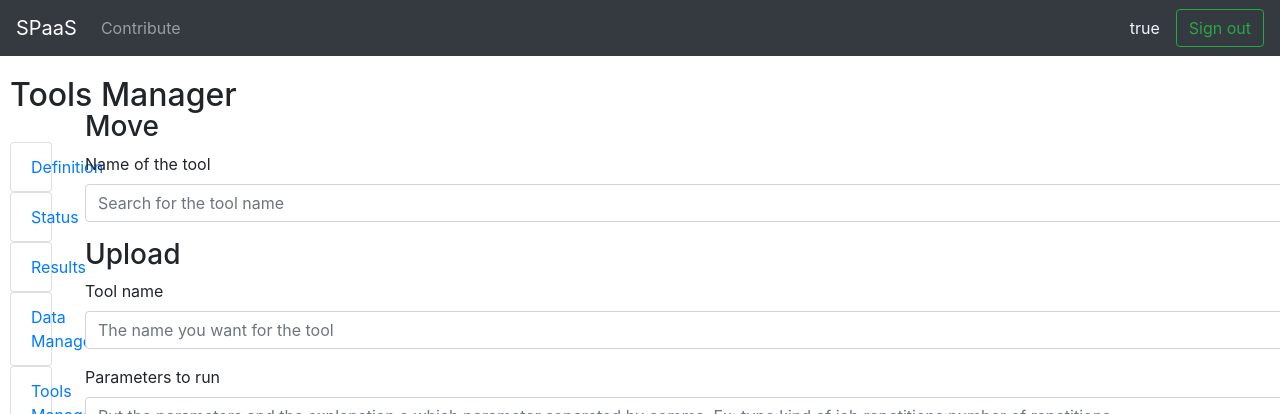
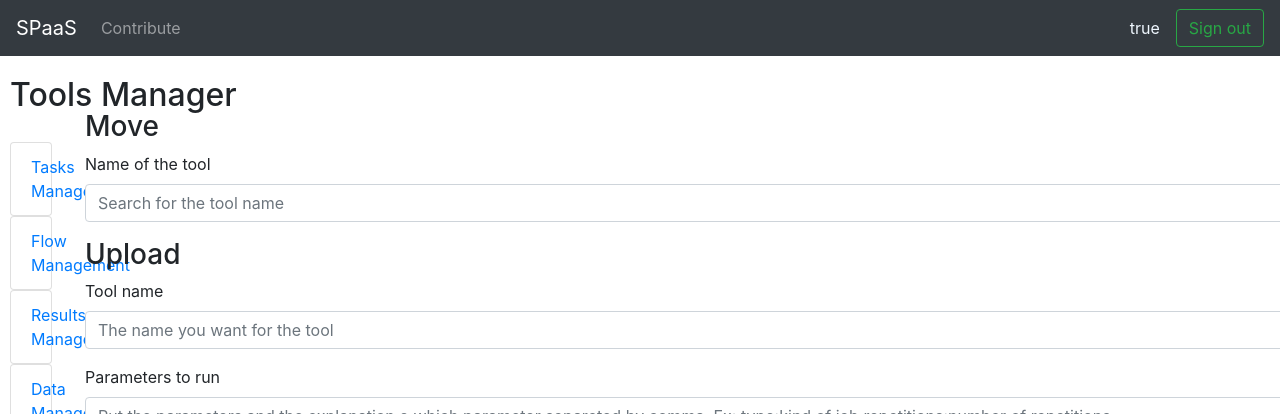
Before and after one commit to Guilhermeslucas/SPaaS, an Angular app in the folder front-end/: page /toolsmanager in a window 1280 px wide. Shown: the top 414 px of the page. Built offline with nearby package versions, Linux system fonts and the light colour scheme; no server answers; sample sign-in values are in the browser's storage.

Commit message:
changing sidebar

```diff
--- a/front-end/src/app/data-management/data-management.component.html
+++ b/front-end/src/app/data-management/data-management.component.html
@@ -26,9 +26,9 @@
 
 <div class="sidemenu">
 <ul class="list-group">
-  <a href="/definition"><li class="list-group-item">Definition</li></a>
-  <a href="/status"><li class="list-group-item">Status</li></a>
-  <a href="/results"><li class="list-group-item">Results</li></a>
+  <a href="/status"><li class="list-group-item">Tasks Management</li></a>
+  <a href="/results"><li class="list-group-item">Flow Management</li></a>
+  <a href="/definition"><li class="list-group-item">Results Management</li></a>
   <a href="/datamanager"><li class="list-group-item">Data Management</li></a>
   <a href="/toolsmanager"><li class="list-group-item">Tools Management</li></a>
 </ul>
--- a/front-end/src/app/tools-management/tools-management.component.html
+++ b/front-end/src/app/tools-management/tools-management.component.html
@@ -25,14 +25,15 @@
   </div>
 
   <div class="sidemenu">
-  <ul class="list-group">
-    <a href="/definition"><li class="list-group-item">Definition</li></a>
-    <a href="/status"><li class="list-group-item">Status</li></a>
-    <a href="/results"><li class="list-group-item">Results</li></a>
-    <a href="/datamanager"><li class="list-group-item">Data Management</li></a>
-    <a href="/toolsmanager"><li class="list-group-item">Tools Management</li></a>
-  </ul>
-  </div>
+    <ul class="list-group">
+      <a href="/status"><li class="list-group-item">Tasks Management</li></a>
+      <a href="/results"><li class="list-group-item">Flow Management</li></a>
+      <a href="/definition"><li class="list-group-item">Results Management</li></a>
+      <a href="/datamanager"><li class="list-group-item">Data Management</li></a>
+      <a href="/toolsmanager"><li class="list-group-item">Tools Management</li></a>
+    </ul>
+    </div>
+
 
   <div class="container">
   <div class="custom-table">
```
